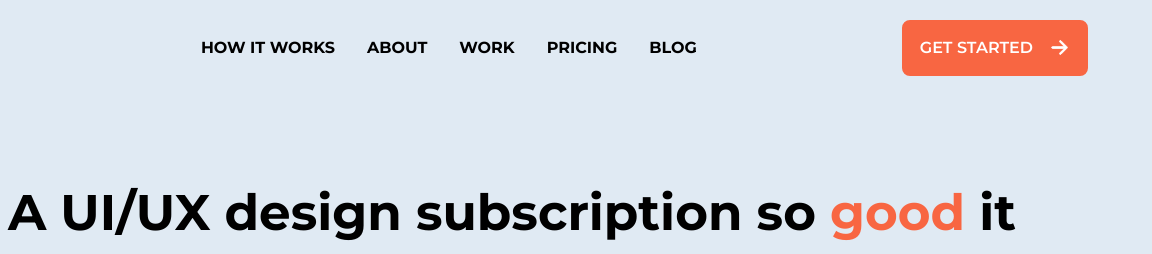
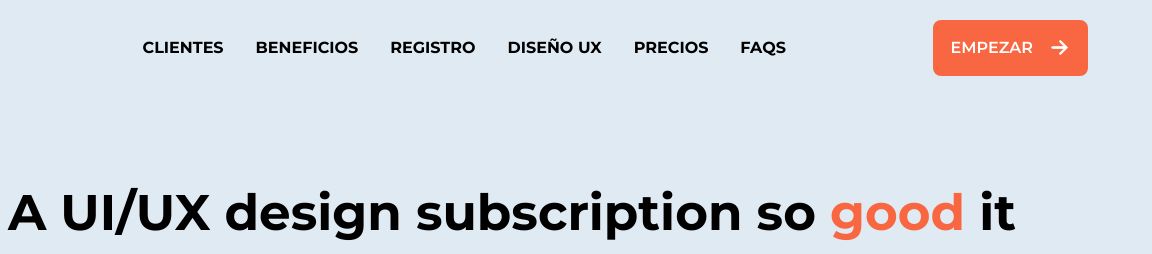
Before and after one commit to ronaldgonzalesm/the-design-project, a website: page index.html in a window 1280 px wide. Shown: the top 254 px of the page, 128-1280 px from the left. Drawn offline with Linux system fonts and the light colour scheme.

Commit message:
Modificando detalles

```diff
--- a/index.html
+++ b/index.html
@@ -39,21 +39,22 @@
                             <label for="btn-hamburger" class="hamburger hamburger--close"></label>
                         </div>
                         <nav class="navigation__nav">
-                            <a href="#" class="navigation__link">How It Works</a>
-                            <a href="#benefits" class="navigation__link">About</a>
-                            <a href="#" class="navigation__link">Work</a>
-                            <a href="#" class="navigation__link">Pricing</a>
-                            <a href="#" class="navigation__link">Blog</a>
-                            <a href="#" class="button navigation__link navigation__link--button">Get Started</a>
+                            <a href="#experience" class="navigation__link">Clientes</a>
+                            <a href="#benefits" class="navigation__link">Beneficios</a>
+                            <a href="#register" class="navigation__link">Registro</a>
+                            <a href="#accesible" class="navigation__link">Diseño UX</a>
+                            <a href="#pricing" class="navigation__link">Precios</a>
+                            <a href="#faqs" class="navigation__link">Faqs</a>
+                            <a href="#offer" class="button navigation__link navigation__link--button">Empezar</a>
                         </nav>
                     </div>
                     <div class="header__cta">
-                        <a href="#" class="button navigation__cta-link">Get Started</a>
+                        <a href="#offer" class="button navigation__cta-link">Empezar</a>
                     </div>
                 </div>
             </div>
         </header>
-        <section class="hero">
+        <section class="hero" id="hero">
             <div class="hero__container">
                 <div class="hero__content">
                     <h1 class="hero__title" data-aos="fade-up">A UI/UX design subscription so <span class="color-primary">good</span> it should come with a <span class="color-primary">warning</span> label</h1>
@@ -85,7 +86,7 @@
                 </ul>
             </div>
         </section>
-        <section class="experience">
+        <section class="experience" id="experience">
             <div class="experience__container" >
                 <h2 class="experience__title">We helper our customers raise <span class="color-primary">€1B+</span></h2>
                 <div class="experience__logos" data-aos="fade-up">
@@ -142,7 +143,7 @@
                 </div>
             </div>
         </section>
-        <section class="register">
+        <section class="register" id="register">
             <div class="register__container">
                 <div class="register__texture-left">
                     <div>
@@ -186,7 +187,7 @@
                 </div>
             </div>
         </section>
-        <section class="accessible">
+        <section class="accessible" id="accesible">
             <div class="accessible__container">
                 <h2 class="accessible__title" data-aos="fade-up">How <span class="color-primary">accessible</span> UX design is changing the <span class="color-primary">businesses</span> for the better</h2>
                 <div class="accessible__grid">
@@ -284,7 +285,7 @@
                 </div>
             </div>
         </section>
-        <div class="pricing container">
+        <section class="pricing container" id="pricing">
             <div class="discounts text-center">
                 <ul class="discounts__options">
                     <li class="discounts__option discounts__option--active">Monthly</li>
@@ -421,7 +422,7 @@
                     </div>
                 </div>
             </div>
-        </div>
+        </section>
         <section class="bubbles">
             <div class="bubbles__container">
                 <div class="text-center">
@@ -449,7 +450,7 @@
                 </div>
             </div>
         </section>
-        <section class="faqs">
+        <section class="faqs" id="faqs">
             <div class="faqs__container">
                 <div class="text-center" data-aos="fade-up" data-aos-delay="100">
                     <h3 class="faqs__title">Our most <span class="color-primary">frequently </span> asked questions</h3>
@@ -491,7 +492,7 @@
                 </ul>
             </div>
         </section>
-        <aside class="offer">
+        <aside class="offer" id="offer">
             <div class="offer__container">
                 <article class="offer__content">
                     <h3 class="offer__title">Let’s build something awesome together!</h3>
@@ -513,11 +514,12 @@
                         <a href="#" class="button footer__btn">Contact Us</a>
                     </div>
                     <ul class="footer__list">
-                        <li class="footer__list-item"><a class="footer__list-link" href="#">How it works</a></li>
-                        <li class="footer__list-item"><a class="footer__list-link" href="#">About</a></li>
-                        <li class="footer__list-item"><a class="footer__list-link" href="#">Our work</a></li>
-                        <li class="footer__list-item"><a class="footer__list-link" href="#">Blog</a></li>
-                        <li class="footer__list-item"><a class="footer__list-link" href="#">Contact us</a></li>
+                        <li class="footer__list-item"><a class="footer__list-link" href="#experience">Clientes</a></li>
+                        <li class="footer__list-item"><a class="footer__list-link" href="#benefits">Beneficios</a></li>
+                        <li class="footer__list-item"><a class="footer__list-link" href="#register">Registro</a></li>
+                        <li class="footer__list-item"><a class="footer__list-link" href="#accesible">Diseño UX</a></li>
+                        <li class="footer__list-item"><a class="footer__list-link" href="#pricing">Precios</a></li>
+                        <li class="footer__list-item"><a class="footer__list-link" href="#faqs">Faqs</a></li>
                     </ul>
                 </div>
                 <div class="footer__copy">
--- a/src/scss/base/_globales.scss
+++ b/src/scss/base/_globales.scss
@@ -7,6 +7,7 @@ html{
     font-size: 16px;
     line-height: 1.5;
     scroll-behavior: smooth;
+    scroll-padding-top: 5.938rem;
 }
 
 *,
--- a/src/scss/header/_navegation.scss
+++ b/src/scss/header/_navegation.scss
@@ -6,9 +6,10 @@
     width: 100%;
     height: 100vh;
     background-color: #000;
-    top: -100vh;
+    top: -200vh;
     left: 0;
     right: 0;
+    overflow-y: scroll;
     transition: top 0.2s ease-in-out;
     z-index: 9;
 
@@ -19,6 +20,7 @@
         box-shadow: none;
         width: auto;
         height: auto;
+        overflow-y: hidden;
     }
 
     &--active{
@@ -54,9 +56,18 @@
         transition: color .2s ease-in-out;
         @include m.desktop {
             color: v.$black;
+
+            &--active{
+                color: v.$colorPrimary;
+            }
+
         }
 
         &:hover{
+            color: v.$colorPrimary;
+        }
+
+        &--active{
             color: v.$colorPrimary;
         }
 
```
Also changed, not shown: build/css/app.css, build/js/script.js, 1 other file.
